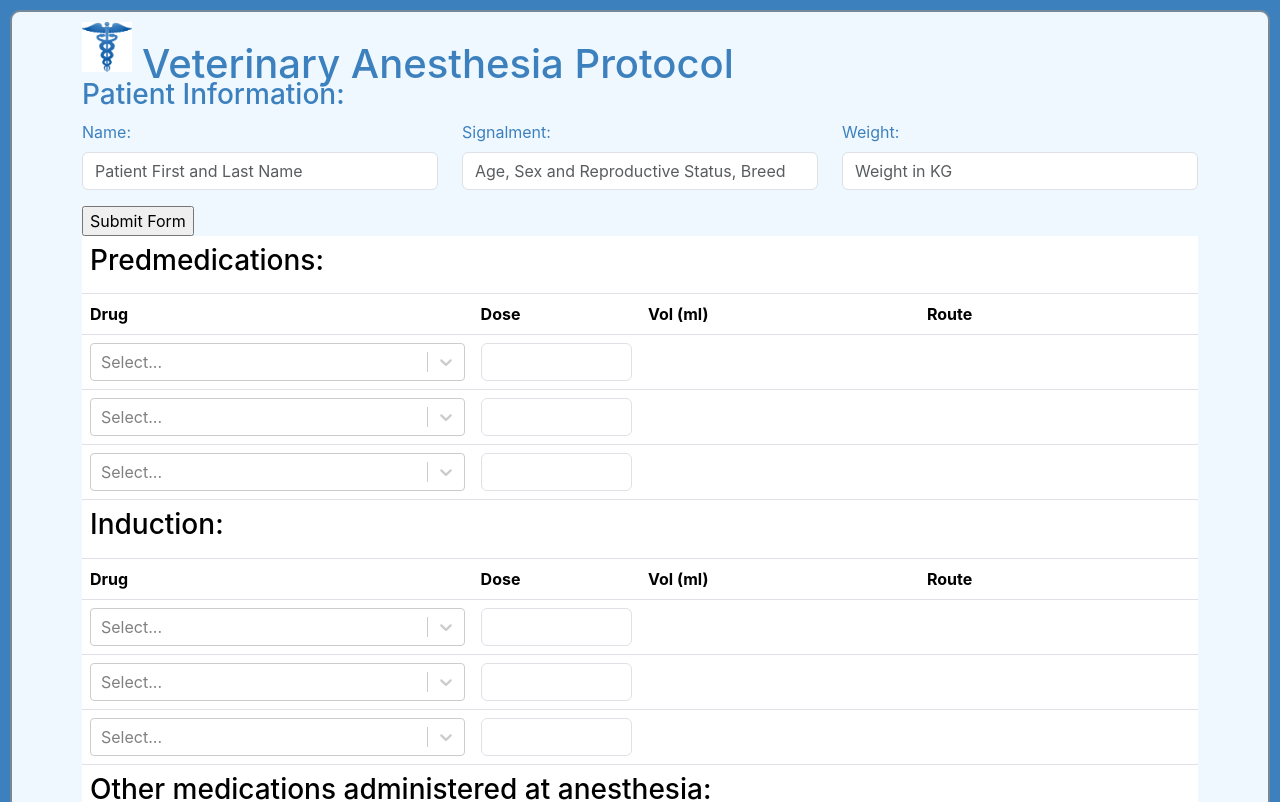
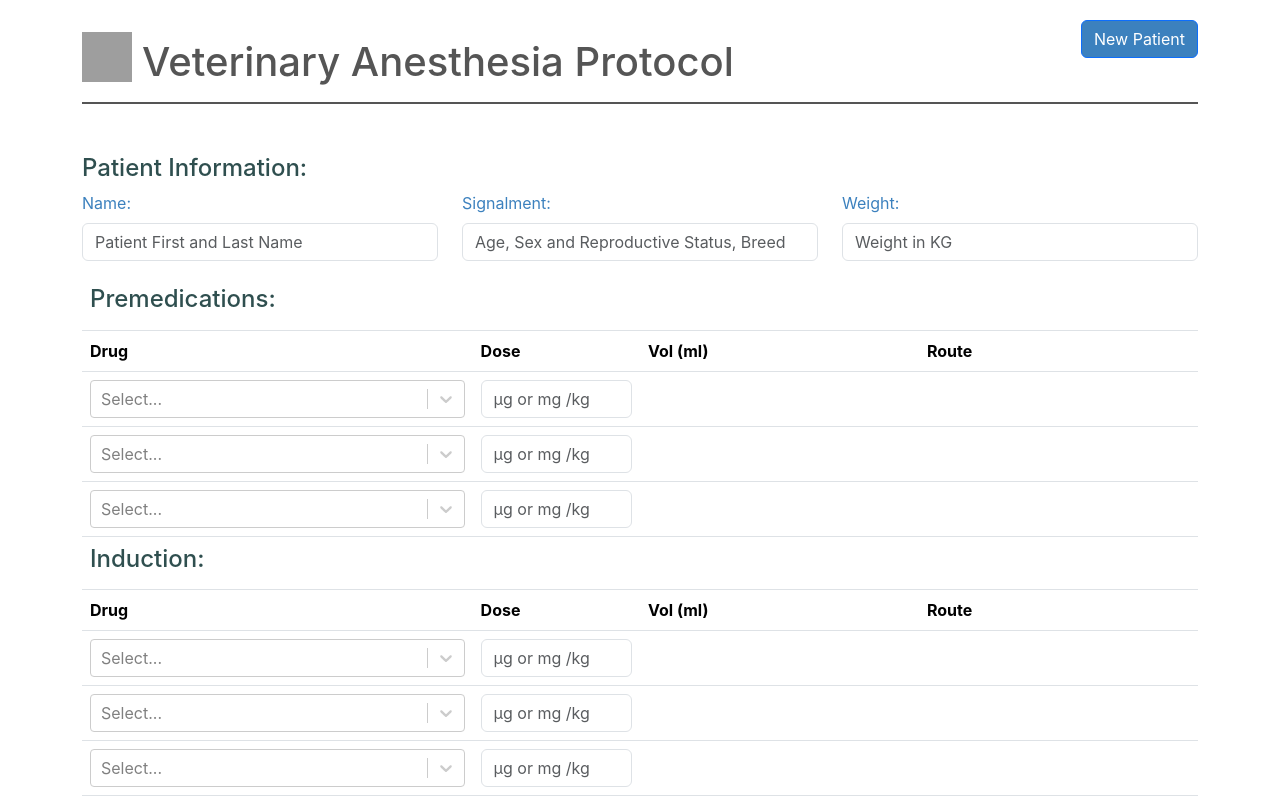
Before and after one commit to 1lynnj/vet-anes-front-end, a React (Create React App) app: page / in a window 1280 px wide. Shown: the top 802 px of the page. Built offline with nearby package versions, Linux system fonts and the light colour scheme; no server answers; grey boxes are pictures that could not be loaded.

Commit message:
Working on styling header - not complete

```diff
--- a/src/App.js
+++ b/src/App.js
@@ -1,14 +1,10 @@
 import "./App.css";
-import "./vet_logo.jpg";
+import "./vet_logo.png";
 import axios from "axios";
 import { useEffect, useState } from "react";
-// import Test from "./components/TestComponent";
 import PatientInfoForm from "./components/PatientInfoForm";
-// import PatientWeightForm from "./components/PatientWeightForm";
 import NewProtocolForm from "./components/NewProtocolForm";
 import Header from "./components/Header";
-// import NewDrugInput from "./components/NewDrugInput";
-// import NewProtocolForm from "./components/NewProtocolForm";
 
 function App() {
   var INITIAL_DRUG_INPUTS = [
@@ -64,11 +60,7 @@ function App() {
       setNewDrugInputs(updatedDrugList);
     }
   };
-  // const options = [
-  //   { value: "chocolate", label: "Chocolate" },
-  //   { value: "strawberry", label: "Strawberry" },
-  //   { value: "vanilla", label: "Vanilla" },
-  // ];
+
   const loadDrugOptions = () => {
     axios
       .get("https://vet-anes.herokuapp.com/drugs") // deployed
@@ -95,7 +87,7 @@ function App() {
   return (
     <div className="container">
       <Header></Header>
-      <h3>Patient Information:</h3>
+      <h4>Patient Information:</h4>
 
       <PatientInfoForm
         sendPatientInfoToApp={addNewPatientInfo}
--- a/src/components/Header.css
+++ b/src/components/Header.css
@@ -1,12 +1,28 @@
-.header img {
+.site-header img {
     float: left;
     width: 50px;
     height: 50px;
     background: #555;
+    margin-top: 12px;
   }
 
-  .header h1 {
+  .site-header h1 {
     position: relative;
     top: 18px;
     left: 10px;
+    color:#555;
   }
+
+  .site-header {
+    width: 100%;
+    border-bottom: 2px solid #3c81be;
+    margin-bottom: 50px;
+    padding-bottom: 20px;
+    border-bottom: 2px solid #555;
+  }
+
+  .site-header button {
+      float: right;
+      background-color: #3c81be;
+      margin: auto;
+    }
--- a/src/components/Header.js
+++ b/src/components/Header.js
@@ -1,13 +1,26 @@
 import React from "react";
 import "./Header.css";
-import vet_logo from "../vet_logo.jpg";
+import vet_logo from "../vet_logo.png";
 
 const Header = () => {
   return (
-    <div className="header">
-      <img src={vet_logo} alt="logo" />
-      <h1>Veterinary Anesthesia Protocol</h1>
-    </div>
+    <header className="site-header">
+      <div className="row">
+        <div className="col">
+          <div className="row">
+            <div className="col-10">
+              <img src={vet_logo} alt="logo" />
+              <h1>Veterinary Anesthesia Protocol</h1>
+            </div>
+            <div className="col-2">
+              <button className="btn btn-primary" type="submit">
+                New Patient
+              </button>
+            </div>
+          </div>
+        </div>
+      </div>
+    </header>
   );
 };
 
--- a/src/components/NewDrugInput.js
+++ b/src/components/NewDrugInput.js
@@ -52,6 +52,7 @@ const NewDrugInput = (props) => {
       </td>
       <td>
         <input
+          placeholder="μg or mg /kg"
           className="form-control"
           type="number"
           id="dose"
--- a/src/components/NewProtocolForm.js
+++ b/src/components/NewProtocolForm.js
@@ -12,12 +12,12 @@ const NewProtocolForm = (props) => {
   return (
     <div>
       <form onChange={onNewProtocolFormSubmit}>
-        <input type="submit" value={"Submit Form"} />
+        {/* <input type="submit" value={"Submit Form"} /> */}
         <table className="table">
           <tbody>
             <tr>
               <td colSpan="5">
-                <h3>Predmedications:</h3>
+                <h4>Premedications:</h4>
               </td>
             </tr>
             <tr>
@@ -45,7 +45,7 @@ const NewProtocolForm = (props) => {
           <tbody>
             <tr>
               <td colSpan="5">
-                <h3>Induction:</h3>
+                <h4>Induction:</h4>
               </td>
             </tr>
             <tr>
@@ -74,7 +74,7 @@ const NewProtocolForm = (props) => {
           <tbody>
             <tr>
               <td colSpan="5">
-                <h3>Other medications administered at anesthesia:</h3>
+                <h4>Other medications administered at anesthesia:</h4>
               </td>
             </tr>
             <tr>
--- a/src/index.css
+++ b/src/index.css
@@ -6,10 +6,10 @@ body {
   -webkit-font-smoothing: antialiased;
   -moz-osx-font-smoothing: grayscale;
   color: #3c81be;
-  border: 2px lightslategray solid;
-  background-color: aliceblue;
+  /* border: 2px lightslategray solid; */
+  background-color: #ffff;
   padding: 10px;
-  border-radius: 10px;
+  /* border-radius: 10px; */
   margin: 10px;
 }
 
@@ -20,9 +20,14 @@ code {
 
 
 html {
-  background-color: #3c81be;
+  /* background-color: #3c81be; */
+
 }
 
 table td, table th {
   color: #3c81be;
 }
+
+h4, table h4 {
+  color: darkslategray
+}
```
Also changed, not shown: src/vet_logo.jpg (deleted), 1 other file (tests, documents, lock files or other folders).
